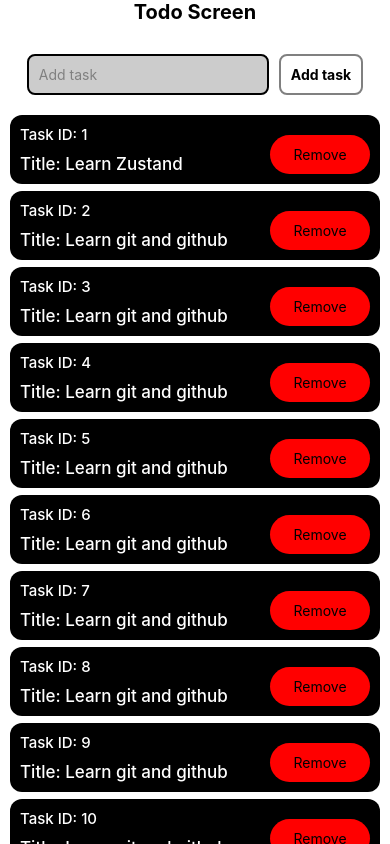
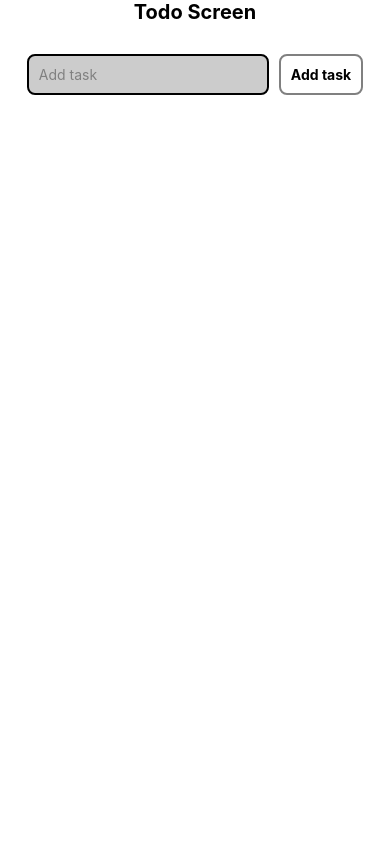
Before and after one commit to student-Harshmer/Todo, a React Native app: screen / in a window 390 px wide. Built offline with nearby package versions, Linux system fonts and the light colour scheme.

Commit message:
fix: resolved the id issue

```diff
--- a/App.tsx
+++ b/App.tsx
@@ -20,23 +20,13 @@ type Task = {
 function App() {
   const isDarkMode = useColorScheme() === 'dark';
   const [addTask, setAddTask] = useState('');
-  const [task, setTask] = useState<Task[]>([
-    { id: 1, title: 'Learn Zustand' },
-    { id: 2, title: 'Learn git and github' },
-    { id: 3, title: 'Learn git and github' },
-    { id: 4, title: 'Learn git and github' },
-    { id: 5, title: 'Learn git and github' },
-    { id: 6, title: 'Learn git and github' },
-    { id: 7, title: 'Learn git and github' },
-    { id: 8, title: 'Learn git and github' },
-    { id: 9, title: 'Learn git and github' },
-    { id: 10, title: 'Learn git and github' },
-    { id: 11, title: 'Learn git and github' },
-  ]);
+  const [task, setTask] = useState<Task[]>([]);
+  const [taskID, setTaskID] = useState(0);
 
   const addTaskHandler = () => {
+    setTaskID(prev => prev + 1);
     const newTask: Task = {
-      id: task.length + 1,
+      id: taskID,
       title: addTask,
     };
     setTask([...task, newTask]);
@@ -44,6 +34,7 @@ function App() {
   };
 
   const removeTask = (id: number) => {
+    // setTaskID(prev => prev - 1);
     const list = task.filter(item => item.id !== id);
     setTask(list);
   };
```
